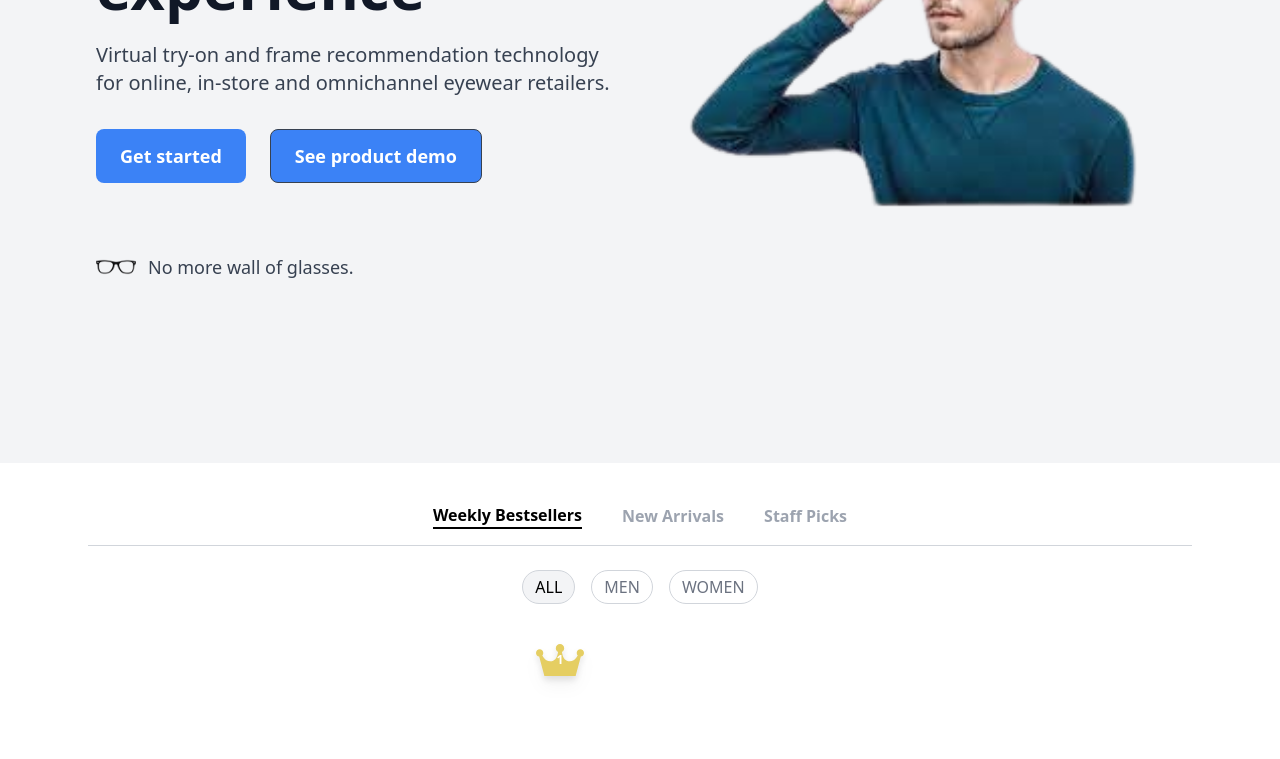
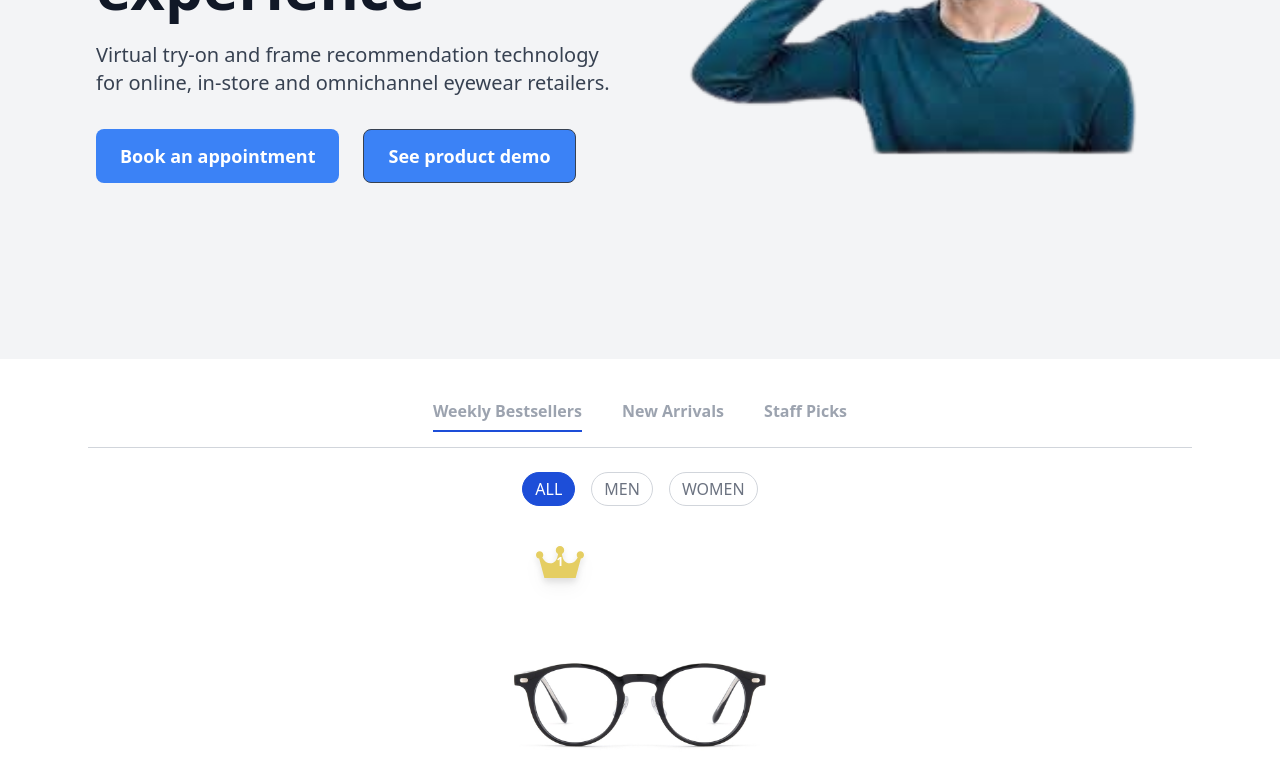
Before and after one commit to Kuya-Arzel/Website-Optical, a React (Vite) app: page / in a window 1280 px wide. Shown: the part 520-1279 px from the top of the page. Built offline with nearby package versions, Linux system fonts and the light colour scheme.

Commit message:
minor revision

```diff
--- a/src/components/Hero.jsx
+++ b/src/components/Hero.jsx
@@ -19,17 +19,11 @@ const Hero = () => {
           </p>
           <div className="flex gap-6">
             <Button className="bg-black text-white hover:bg-gray-800 px-6 py-3 text-lg">
-              Get started
+              Book an appointment
             </Button>
             <Button className="border border-gray-700 text-gray-700 hover:bg-gray-200 px-6 py-3 text-lg">
               See product demo
             </Button>
-          </div>
-
-          {/* Decorative */}
-          <div className="mt-16 flex items-center gap-3">
-            <img src={glassesIcon} alt="Glasses" className="w-10 h-10"/>
-            <p className="text-gray-700 text-lg">No more wall of glasses.</p>
           </div>
         </div>
 
--- a/src/pages/bestSeller.jsx
+++ b/src/pages/bestSeller.jsx
@@ -43,18 +43,21 @@ const Bestsellers = () => {
     <div className="bg-white text-gray-800 py-10">
       <div className="max-w-6xl mx-auto px-4 sm:px-6 relative">
       {/* Tabs */}
-        <div className="flex justify-center gap-10 border-b border-gray-300 pb-4">
+<div className="flex justify-center gap-10 border-b border-gray-300 pb-4 relative">
   {tabs.map(tab => (
     <button
       key={tab.label}
       onClick={() => setActiveTab(tab.label)}
-              className={`font-semibold ${
-                activeTab === tab.label
-                  ? "border-b-2 border-black text-black"
-                  : "text-gray-400"
-              }`}
+      className="relative pb-2 font-semibold text-gray-400 hover:text-blue-700 transition"
     >
       {tab.label}
+      {activeTab === tab.label && (
+        <motion.div
+          layoutId="activeTab"
+          className="absolute left-0 right-0 -bottom-[1px] h-[2px] bg-blue-700"
+          transition={{ type: "spring", stiffness: 500, damping: 30 }}
+        />
+      )}
     </button>
   ))}
 </div>
@@ -62,17 +65,22 @@ const Bestsellers = () => {
 {/* Filters */}
 <div className="flex justify-center gap-4 py-6">
   {filters.map(f => (
-            <button
+    <motion.button
       key={f}
+      whileHover={{ scale: 1.1 }}
+      whileTap={{ scale: 0.9 }}
       onClick={() => setFilter(f)}
-              className={`px-3 py-1 border border-gray-300 rounded-full font-medium ${
-                filter === f ? "bg-gray-100 text-black" : "text-gray-500"
+      className={`px-3 py-1 border rounded-full font-medium transition-colors ${
+        filter === f
+          ? "bg-blue-700 text-white border-blue-700"
+          : "bg-white text-gray-500 border-gray-300 hover:border-black"
       }`}
     >
       {f}
-            </button>
+    </motion.button>
   ))}
 </div>
+
 
         {/* Product list */}
         <div
--- a/src/pages/navigator.jsx
+++ b/src/pages/navigator.jsx
@@ -10,12 +10,30 @@ const Navigator = () => {
 
   // Hide top bar after scroll
   useEffect(() => {
-    const handleScroll = () => {
-      setHideTopBar(window.scrollY > 50)
+  let lastScrollY = window.scrollY
+  let ticking = false
+
+  const updateScroll = () => {
+    if (window.scrollY > 80 && !hideTopBar) {
+      setHideTopBar(true)
+    } else if (window.scrollY < 40 && hideTopBar) {
+      setHideTopBar(false)
     }
-    window.addEventListener('scroll', handleScroll)
-    return () => window.removeEventListener('scroll', handleScroll)
-  }, [])
+    ticking = false
+  }
+
+  const handleScroll = () => {
+    if (!ticking) {
+      window.requestAnimationFrame(updateScroll)
+      ticking = true
+    }
+    lastScrollY = window.scrollY
+  }
+
+  window.addEventListener("scroll", handleScroll)
+  return () => window.removeEventListener("scroll", handleScroll)
+}, [hideTopBar])
+
 
   // Smooth scroll with offset
   const scrollToSection = (id) => {
```
Lines whose indentation alone changed are shown as unchanged.
